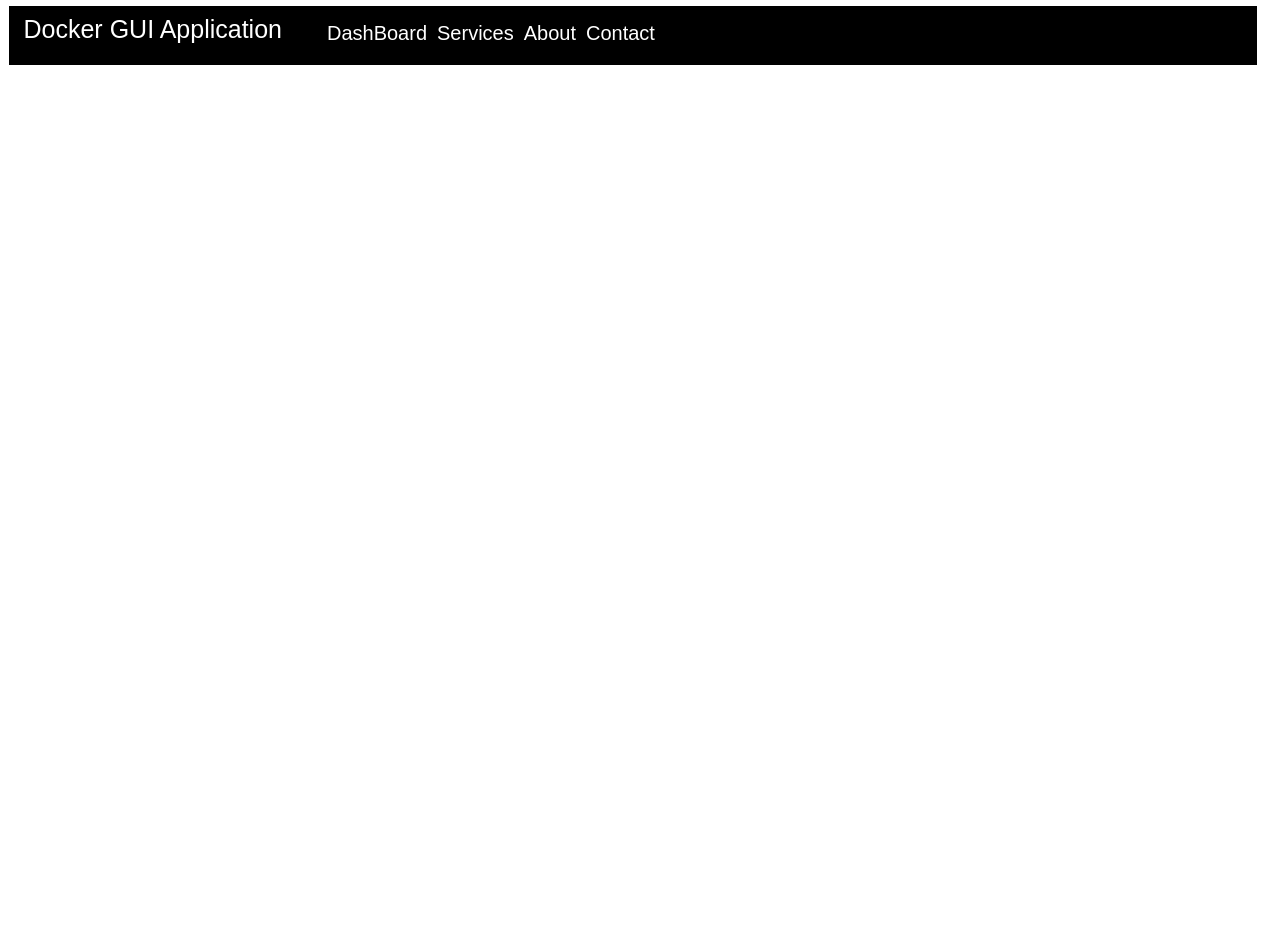
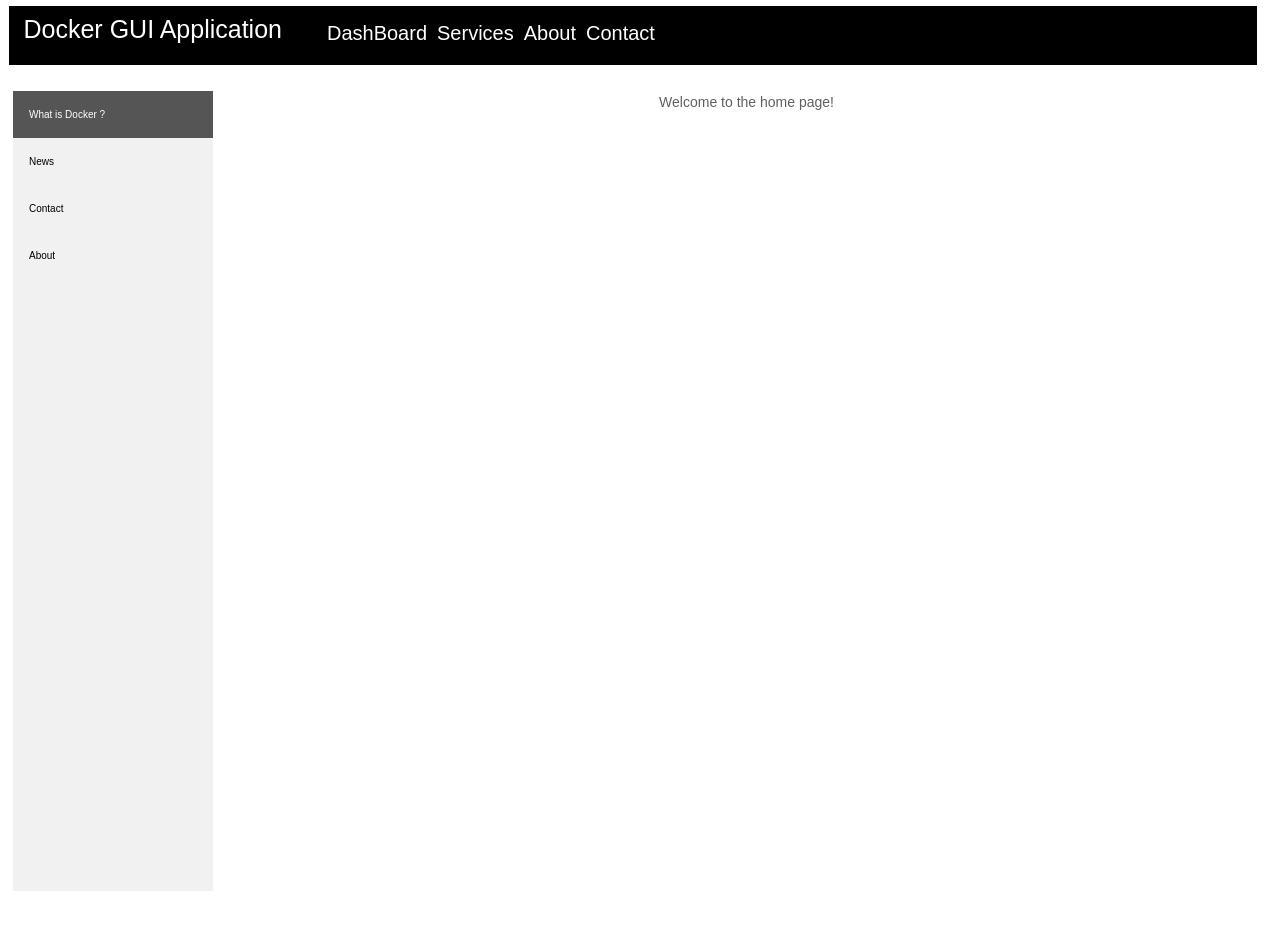
Before and after one commit to satyamskic/docker-college-project, a React (Create React App) app: page /about in a window 1280 px wide. Shown: the top 930 px of the page. Before the commit the page ends 800 px from the top, so only its background shows below. Built offline with nearby package versions, Linux system fonts and the light colour scheme; a web font is replaced by a local one.

Commit message:
added about page

```diff
--- a/src/App.jsx
+++ b/src/App.jsx
@@ -41,7 +41,7 @@
                     <Route exact path="/managenetwork" element={<ManageNetwork apiurl={apiurl}/>} ></Route>
                     <Route exact path="/managevolume" element={<ManageVolume apiurl={apiurl}/>} ></Route>
                     <Route exact path="/container_logs" element={<Logs apiurl={apiurl}/>}></Route>
-                    <Route element={<Error />}></Route>
+                    <Route element={<Error />}></Route>     z
                 </Routes>
                {/* <Footer /> */}
             </BrowserRouter>
--- a/src/container/about_us/About.jsx
+++ b/src/container/about_us/About.jsx
@@ -1,9 +1,56 @@
-import React from 'react'
+import React, { useState } from "react";
+import './AboutUs.css';
 
 function About() {
+  const [homeClicked, setHomeClicked] = useState(true);
+  const [newsClicked, setNewsClicked] = useState(false);
+  const [contactClicked, setContactClicked] = useState(false);
+  const [aboutClicked, setAboutClicked] = useState(false);
+
+  const handleInputChange = (event) => {
+    if(event == 'homeClicked'){
+      setHomeClicked(true);
+      setNewsClicked(false);
+      setContactClicked(false);
+      setAboutClicked(false);
+    }
+    else if(event == 'newsClicked'){
+      setHomeClicked(false);
+      setNewsClicked(true);
+      setContactClicked(false);
+      setAboutClicked(false);
+    }
+    else if(event == 'contactClicked'){
+      setHomeClicked(false);
+      setNewsClicked(false);
+      setContactClicked(true);
+      setAboutClicked(false);
+    }
+    else {
+      setHomeClicked(false);
+      setNewsClicked(false);
+      setContactClicked(false);
+      setAboutClicked(true);
+    }
+  };
+
   return (
-    <div>
+    <div className='sidebarContainer'>
+      <div class="sidebar">
+        <a className={homeClicked ? 'active' : ''} onClick={() => handleInputChange('homeClicked')} >What is Docker ?</a>
+        <a className={newsClicked ? 'active' : ''} onClick={() => handleInputChange('newsClicked')} >News</a>
+        <a className={contactClicked ? 'active' : ''} onClick={() => handleInputChange('contactClicked')} >Contact</a>
+        <a className={aboutClicked ? 'active' : ''} onClick={() => handleInputChange('aboutClicked')} >About</a>
 
+      </div>
+
+
+      <div class="content">
+        {homeClicked && <p>Welcome to the home page!</p>}
+        {newsClicked && <p>This is the news page.</p>}
+        {contactClicked && <p>This is the contact page.</p>}
+        {aboutClicked && <p>This is the about page.</p>}
+      </div>
     </div>
   )
 }
--- /dev/null
+++ b/src/container/about_us/AboutUs.css
@@ -0,0 +1,62 @@
+/* The side navigation menu */
+.sidebar {
+    margin: 0;
+    padding: 0;
+    width: 200px;
+    background-color: #f1f1f1;
+    position: fixed;
+    height: 100%;
+    overflow: auto;
+
+  }
+  .sidebarContainer{
+    padding-left: 13px;
+    padding-top: 0px;
+    margin-top: 0px;
+  }
+
+  /* Sidebar links */
+  .sidebar a {
+    display: block;
+    color: black;
+    padding: 16px;
+    text-decoration: none;
+  }
+
+  /* Active/current link */
+  .sidebar a.active {
+    background-color: #555;
+    color: white;
+  }
+
+  /* Links on mouse-over */
+  .sidebar a:hover:not(.active) {
+    background-color: #555;
+    color: white;
+  }
+
+  /* Page content. The value of the margin-left property should match the value of the sidebar's width property */
+  div.content {
+    margin-left: 200px;
+    padding: 1px 16px;
+    height: 1000px;
+  }
+
+  /* On screens that are less than 700px wide, make the sidebar into a topbar */
+  @media screen and (max-width: 700px) {
+    .sidebar {
+      width: 100%;
+      height: auto;
+      position: relative;
+    }
+    .sidebar a {float: left;}
+    div.content {margin-left: 0;}
+  }
+
+  /* On screens that are less than 400px, display the bar vertically, instead of horizontally */
+  @media screen and (max-width: 400px) {
+    .sidebar a {
+      text-align: center;
+      float: none;
+    }
+  }
--- a/src/container/create_container/CreateContainer.jsx
+++ b/src/container/create_container/CreateContainer.jsx
@@ -210,12 +210,6 @@
           <div className="row">
             <div className="column">
               <label htmlFor="subject">Volume Name (optional)</label><br />
-              {/* <input
-                type="text"
-                name="vol_name"
-                onChange={handleInputChange}
-                style={{ fontSize: '15px' }}
-              /> */}
               <div style={{ fontSize: '20px' }}>
                 <select onChange={handleInputChange} name="vol_name" style={{ bottom: '0' }}>
                   <option >Choose Volume</option>
--- a/src/css/NavBar.css
+++ b/src/css/NavBar.css
@@ -33,7 +33,7 @@
 
 .navbar a:hover {
   /* color: #3498db !important; */
-  background-color: red;
+  background-color: #555;
   transform: none;
 
 }
```
